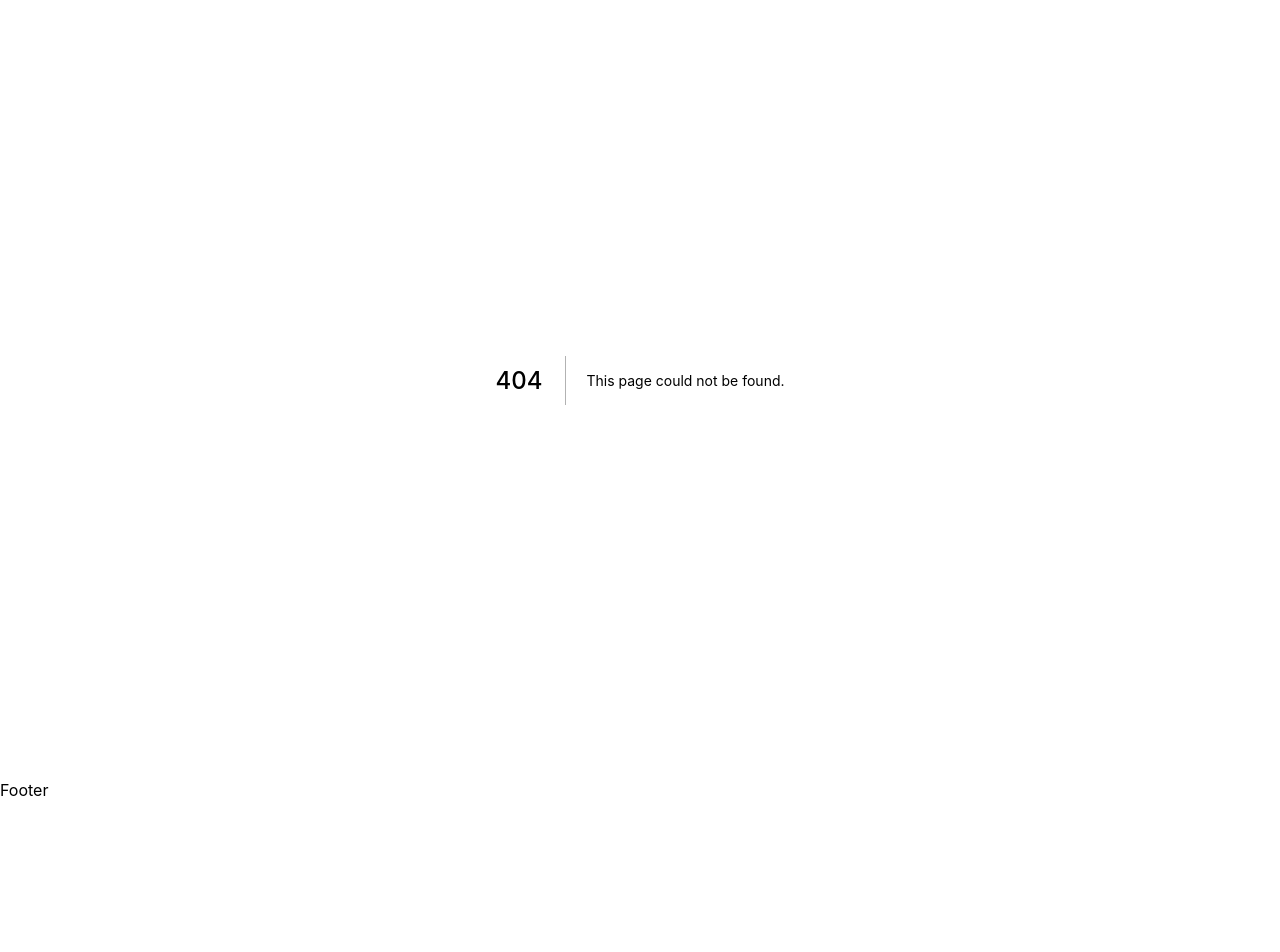
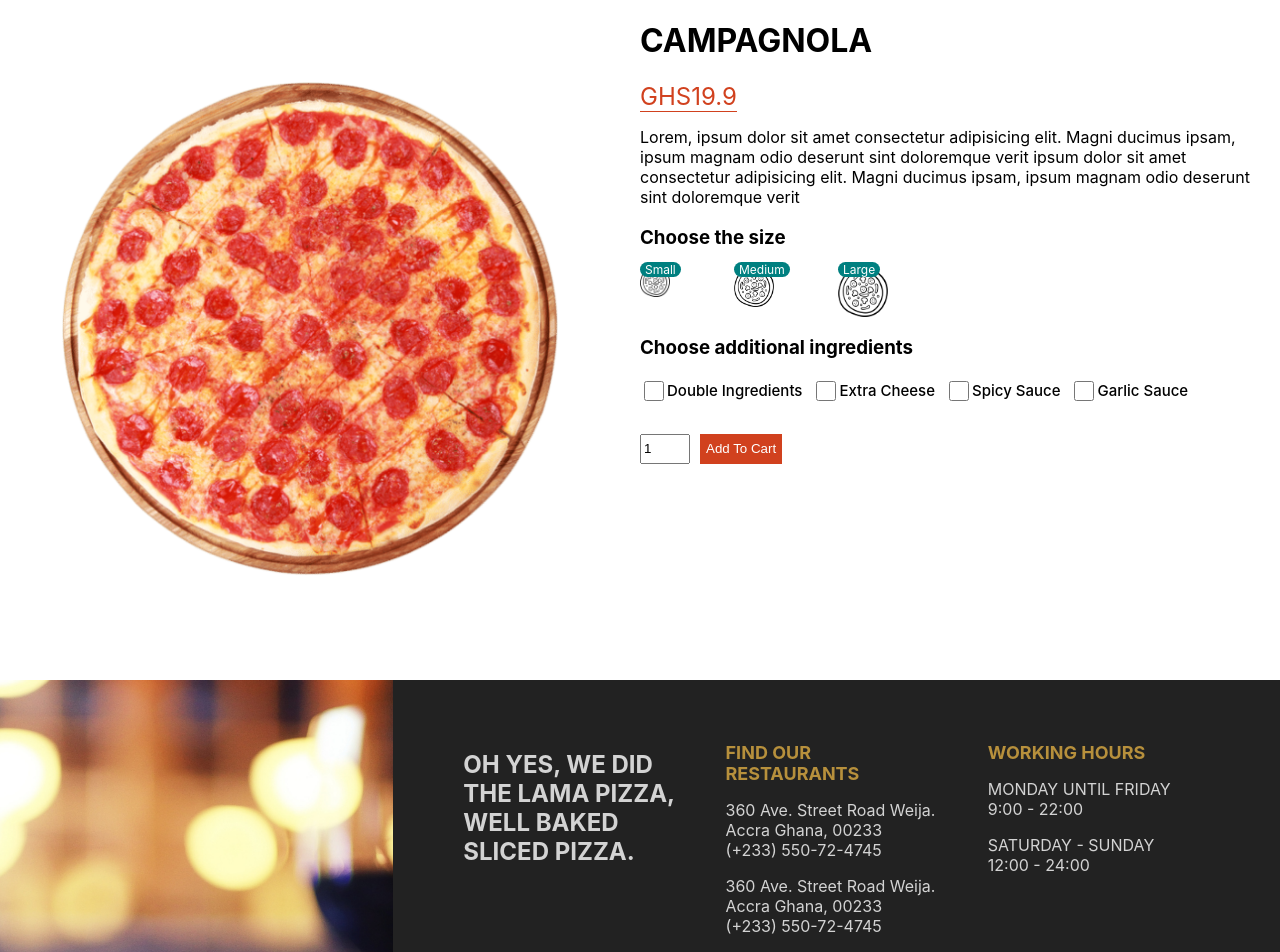
Before and after one commit to gtwene/food_delivery_ui, a Next.js app: page /product/1 in a window 1280 px wide. Before the commit this address had no page. Shown: the part 120-1072 px from the top of the page. Before the commit the page ends 920 px from the top, so only its background shows below. Built offline with nearby package versions, Linux system fonts and the light colour scheme.

Commit message:
ProductsPage

```diff
--- a/components/Footer.jsx
+++ b/components/Footer.jsx
@@ -1,9 +1,55 @@
+import Image from "next/image";
+import styles from "../styles/Footer.module.css";
+
 const Footer = () => {
-    return (
-        <div>
-            Footer
-        </div>
-    )
-}
+  return (
+    <div className={styles.container}>
+      <div className={styles.item}>
+          <Image alt="" layout="fill" objectFit="cover" src="/img/bg.png" />
+      </div>
+      <div className={styles.item}>
+      <div className={styles.card}>
+          <h2 className={styles.motto}>
+              OH YES, WE DID THE LAMA PIZZA, WELL BAKED SLICED PIZZA.
+          </h2>
+      </div>
+      <div className={styles.card}>
+          <h1 className={styles.title}>FIND OUR RESTAURANTS</h1>
+          <p className={styles.text}>
+              360 Ave. Street Road Weija.
+              <br /> Accra Ghana, 00233
+              <br /> (+233) 550-72-4745
+          </p>
+          <p className={styles.text}>
+              360 Ave. Street Road Weija.
+              <br /> Accra Ghana, 00233
+              <br /> (+233) 550-72-4745
+          </p>
+          <p className={styles.text}>
+              360 Ave. Street Road Weija.
+              <br /> Accra Ghana, 00233
+              <br /> (+233) 550-72-4745
+          </p>
+          <p className={styles.text}>
+              360 Ave. Street Road Weija.
+              <br /> Accra Ghana, 00233
+              <br /> (+233) 550-72-4745
+          </p>
+      </div>
+      <div className={styles.card}>
+          <h1 className={styles.title}>WORKING HOURS</h1>
+          <p className={styles.text}>
+            MONDAY UNTIL FRIDAY
+            <br /> 9:00 - 22:00
+          </p>
+          <p className={styles.text}>
+            SATURDAY - SUNDAY
+            <br /> 12:00 - 24:00
+          </p>
+      </div>
+      </div>
+    </div>
+  );
+};
 
-export default Footer
+export default Footer;
--- /dev/null
+++ b/pages/product/[id].jsx
@@ -0,0 +1,88 @@
+import Image from "next/image";
+import { useState } from "react";
+import styles from "../../styles/Product.module.css";
+
+const Product = () => {
+  const [size, setSize] = useState(0);
+  const pizza = {
+    id: 1,
+    img: "/img/pizza.png",
+    name: "CAMPAGNOLA",
+    price: [19.9, 23.9, 27.9],
+    desc: "Lorem, ipsum dolor sit amet consectetur adipisicing elit. Magni ducimus ipsam, ipsum magnam odio deserunt sint doloremque verit ipsum dolor sit amet consectetur adipisicing elit. Magni ducimus ipsam, ipsum magnam odio deserunt sint doloremque verit",
+  };
+  return (
+    <div className={styles.container}>
+      <div className={styles.left}>
+        <div className={styles.imgContainer}>
+          <Image src={pizza.img} objectFit="contain" alt="" layout="fill" />
+        </div>
+      </div>
+      <div className={styles.right}>
+        <h1 className={styles.title}>{pizza.name}</h1>
+        <span className={styles.price}>GHS{pizza.price[size]}</span>
+        <p className={styles.desc}>{pizza.desc}</p>
+        <h3 className={styles.choose}>Choose the size</h3>
+        <div className={styles.sizes}>
+          <div className={styles.size} onClick={() => setSize(0)}>
+            <Image layout="fill" alt="" src="/img/size.png" />
+            <span className={styles.number}>Small</span>
+          </div>
+          <div className={styles.size} onClick={() => setSize(1)}>
+            <Image layout="fill" alt="" src="/img/size.png" />
+            <span className={styles.number}>Medium</span>
+          </div>
+          <div className={styles.size} onClick={() => setSize(2)}>
+            <Image layout="fill" alt="" src="/img/size.png" />
+            <span className={styles.number}>Large</span>
+          </div>
+        </div>
+        <h3 className={styles.choose}>Choose additional ingredients</h3>
+        <div className={styles.ingredients}>
+          <div className={styles.option}>
+            <input
+              type="checkbox"
+              name="double"
+              id="double"
+              className={styles.checkbox}
+            />
+            <label htmlFor="double">Double Ingredients</label>
+          </div>
+          <div className={styles.option}>
+            <input
+              type="checkbox"
+              name="cheese"
+              id="cheese"
+              className={styles.checkbox}
+            />
+            <label htmlFor="cheese">Extra Cheese</label>
+          </div>
+          <div className={styles.option}>
+            <input
+              type="checkbox"
+              name="spicy"
+              id="spicy"
+              className={styles.checkbox}
+            />
+            <label htmlFor="spicy">Spicy Sauce</label>
+          </div>
+          <div className={styles.option}>
+            <input
+              type="checkbox"
+              name="garlic"
+              id="garlic"
+              className={styles.checkbox}
+            />
+            <label htmlFor="double">Garlic Sauce</label>
+          </div>
+        </div>
+        <div className={styles.add}>
+            <input defaultValue={1} type="number" className={styles.quantity} />
+            <button className={styles.button}>Add To Cart</button>
+        </div>
+      </div>
+    </div>
+  );
+};
+
+export default Product;
--- /dev/null
+++ b/styles/Footer.module.css
@@ -0,0 +1,35 @@
+.container {
+  height: calc(100vh - 100px);
+  background-color: #222;
+  display: flex;
+}
+
+.item {
+  flex: 1;
+  position: relative;
+  display: flex;
+}
+
+.item:last-child {
+  flex: 2;
+  padding: 50px;
+  justify-content: space-between;
+}
+
+.card {
+  flex: 1;
+  padding: 0 20px;
+}
+
+.title {
+  font-size: 18px;
+  color: #b7903c;
+}
+
+.text {
+  color: lightgray;
+}
+
+.motto {
+  color: rgb(211, 211, 211);
+}
--- /dev/null
+++ b/styles/Product.module.css
@@ -0,0 +1,97 @@
+.container {
+  height: calc(100vh - 100px);
+  display: flex;
+}
+
+.left {
+  flex: 1;
+  height: 100%;
+  display: flex;
+  align-items: center;
+  justify-content: center;
+}
+
+.right {
+  flex: 1;
+  padding: 20px;
+}
+
+.imgContainer {
+  width: 80%;
+  height: 80%;
+  position: relative;
+}
+
+.price {
+  color: #d1411e;
+  font-size: 24px;
+  font-weight: 400;
+  border-bottom: 1px solid #d1411e;
+}
+
+.sizes {
+  width: 40%;
+  display: flex;
+  justify-content: space-between;
+}
+
+.size {
+  width: 30px;
+  height: 30px;
+  position: relative;
+  cursor: pointer;
+}
+
+.size:nth-child(2) {
+  width: 40px;
+  height: 40px;
+}
+
+.size:last-child {
+  height: 50px;
+  width: 50px;
+}
+
+.number {
+  position: absolute;
+  top: -5px;
+  right: -20;
+  background-color: teal;
+  color: white;
+  font-size: 12px;
+  padding: 0 5px;
+  border-radius: 10px;
+}
+
+.ingredients {
+  display: flex;
+  margin-bottom: 30px;
+}
+
+.option {
+  display: flex;
+  align-items: center;
+  margin-right: 10px;
+  font-size: 15px;
+  font-weight: 500;
+}
+
+.checkbox {
+  width: 20px;
+  height: 20px;
+}
+
+.quantity {
+  width: 50px;
+  height: 30px;
+}
+
+.button {
+  height: 30px;
+  margin-left: 10px;
+  background-color: #d1411e;
+  color: white;
+  border: none;
+  font-weight: 500;
+  cursor: pointer;
+}
```
